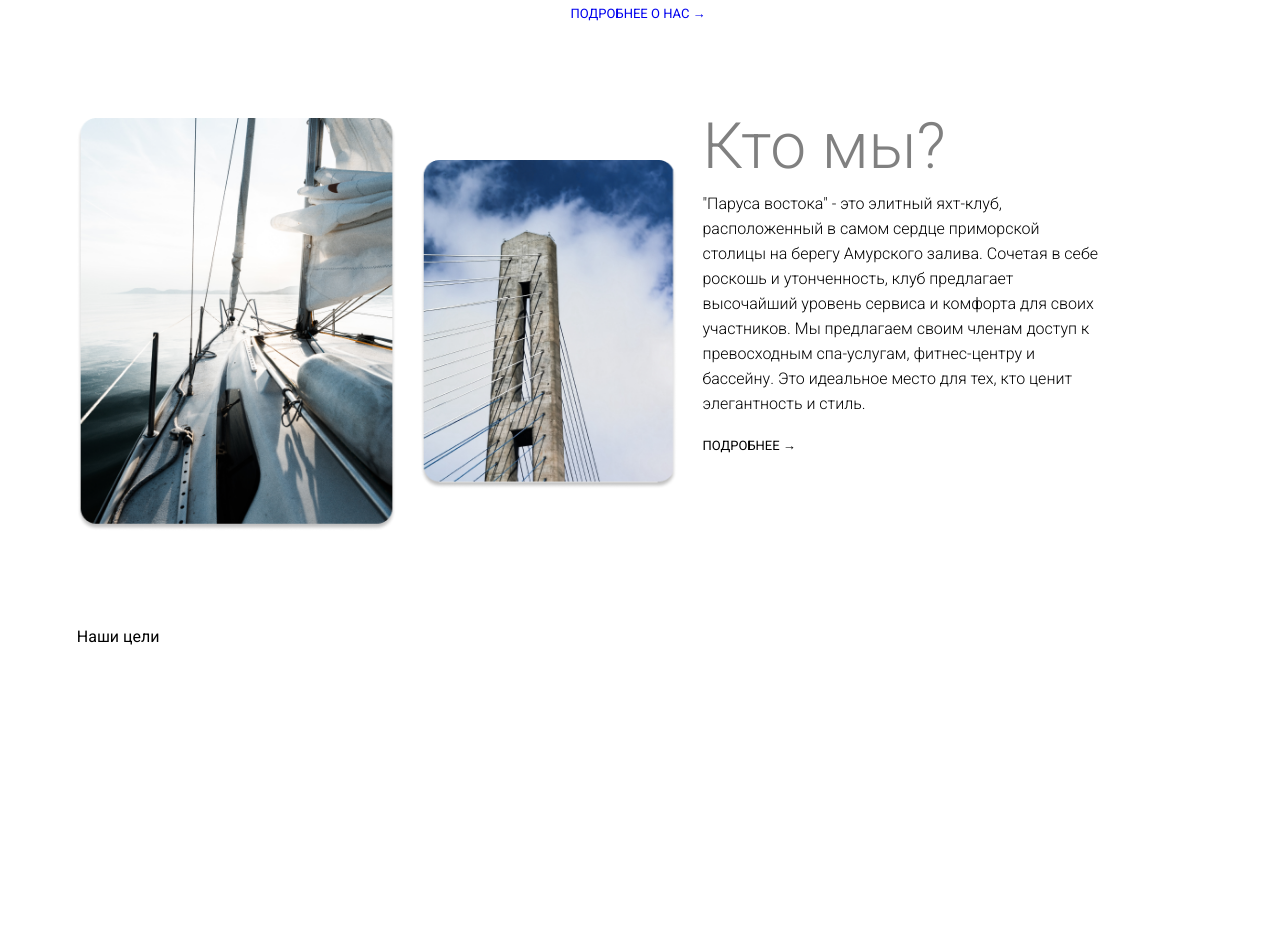
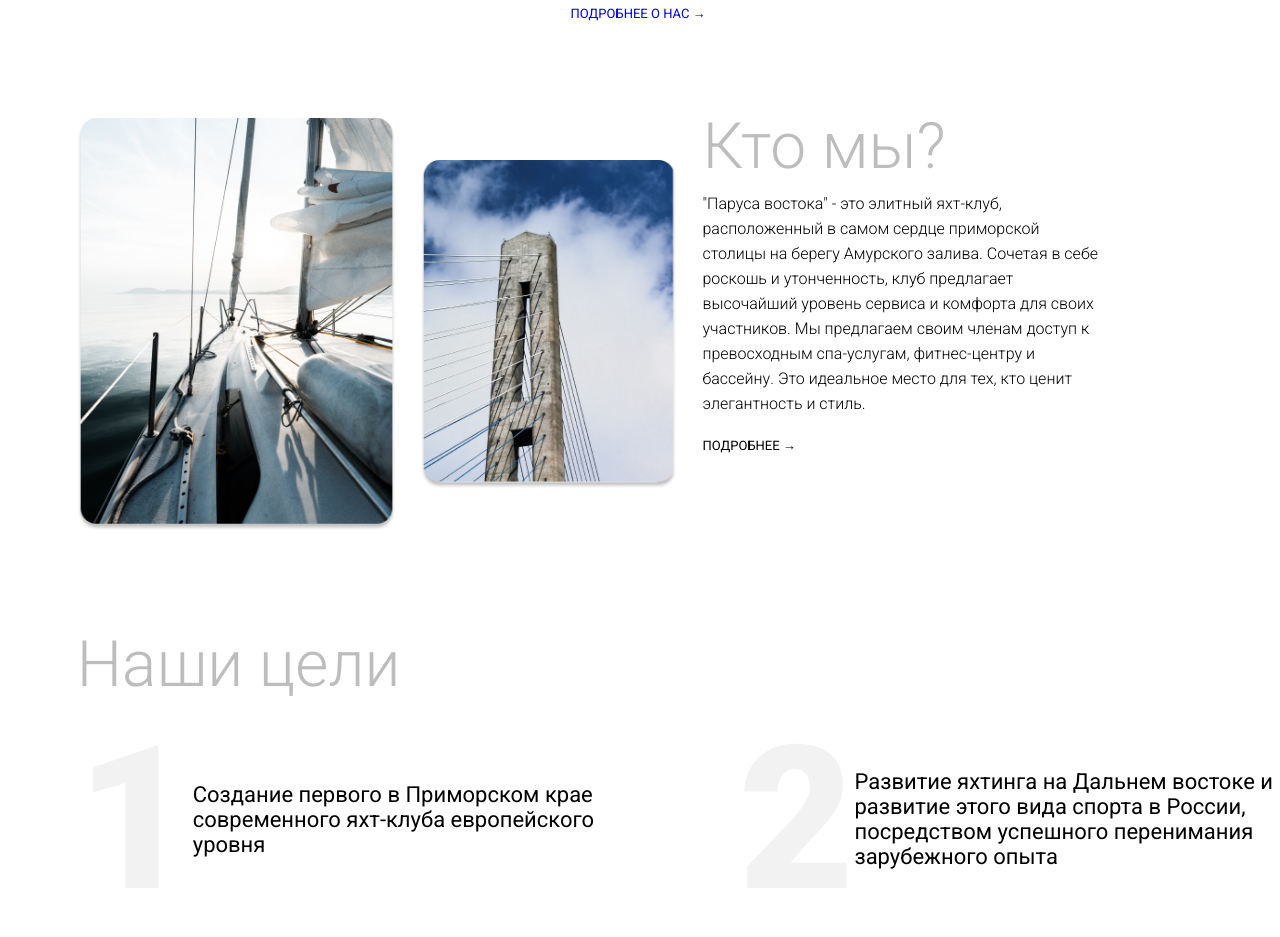
Before and after one commit to Fezwer/project-web-app, a plain HTML site: page index.html in a window 1280 px wide. Shown: the part 673-1610 px from the top of the page. Before the commit the page ends 1319 px from the top, so only its background shows below. Drawn offline with nearby package versions, Linux system fonts and the light colour scheme.

Commit message:
Новинка

```diff
--- a/css/main.css
+++ b/css/main.css
@@ -139,7 +139,7 @@ main div{
 
 .main-info-text p:first-child{
     font-size: 64px;
-    color: gray;
+    color: #BDBDBD;
     margin-bottom: 8%;
 }
 
@@ -148,3 +148,33 @@ main div{
     line-height: 25px;
     margin-top: 4%;
 }
+
+.main-goals{
+    display: block;
+}
+
+.main-goals p:first-child{
+    font-weight: 300;
+    font-size: 64px;
+    color: #BDBDBD;
+}
+
+.goals{
+    display: flex;
+    align-items: center;
+    justify-content: space-between;
+}
+
+.goals div{
+    display: flex;
+    align-items: center;
+    font-weight: 400;
+    font-size: 22px;
+    max-width: 45%;
+}
+
+.goals div p:first-child{
+    font-weight: 900;
+    font-size: 200px;
+    color: #F2F2F2;
+}
--- a/index.html
+++ b/index.html
@@ -70,11 +70,16 @@
 
         <div class="main-goals">
             <p>Наши цели</p>
-            <div>
-
-            </div>
-            <div>
-
+            <div class="goals">
+                <div>
+                    <p>1</p>
+                    <p>Создание первого в Приморском крае современного яхт-клуба европейского уровня</p>
+                </div>
+                <div>
+                    <p>2</p>
+                    <p>Развитие яхтинга на Дальнем востоке и развитие этого вида спорта в России, посредством успешного
+                        перенимания зарубежного опыта</p>
+                </div>
             </div>
         </div>
     </main>
```
